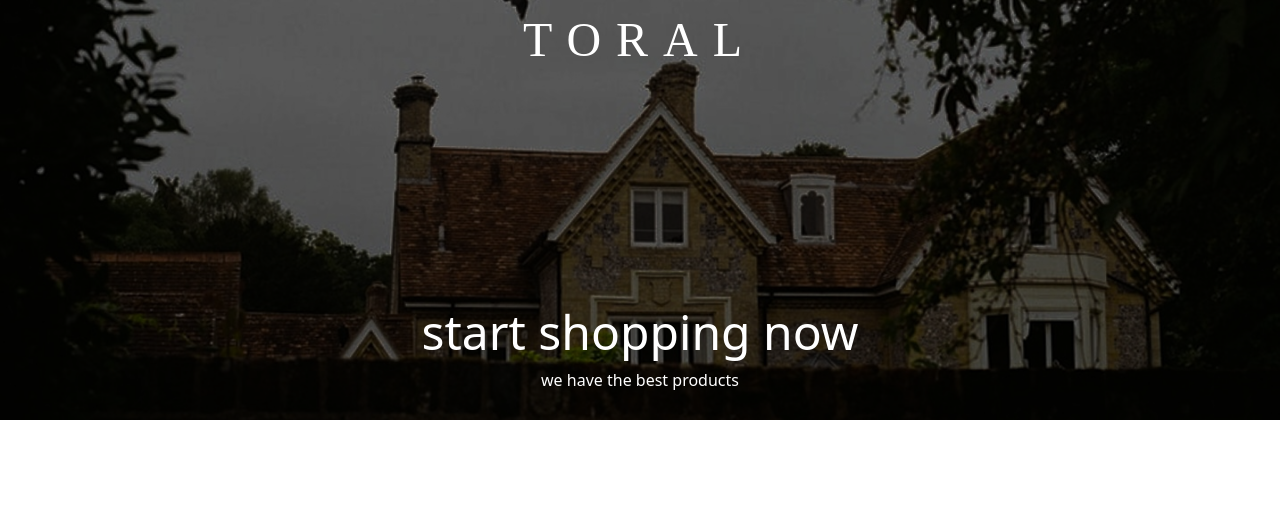
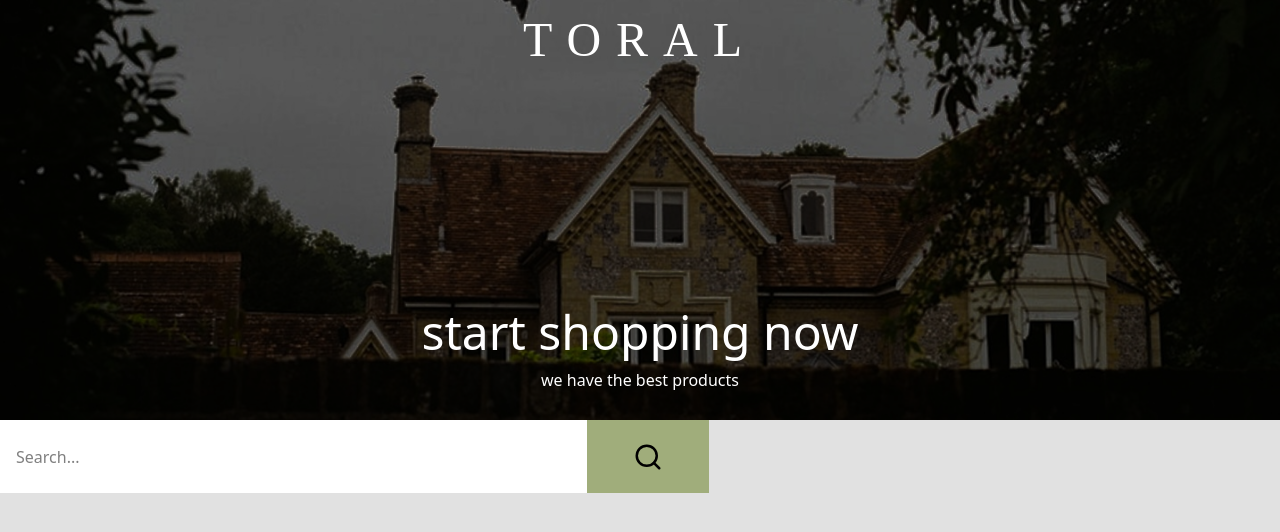
Before and after one commit to futkaneltak1243/react-shopping-cart, a React (Vite) app: page / in a window 1280 px wide. Shown: the top 532 px of the page. Built offline with nearby package versions, Linux system fonts and the light colour scheme; a web font is replaced by a local one.

Commit message:
making the searchbar

```diff
--- a/package.json
+++ b/package.json
@@ -11,6 +11,7 @@
   },
   "dependencies": {
     "@tailwindcss/vite": "^4.1.13",
+    "lucide-react": "^0.543.0",
     "react": "^19.1.1",
     "react-dom": "^19.1.1",
     "tailwindcss": "^4.1.13"
--- a/src/components/Products/Products.tsx
+++ b/src/components/Products/Products.tsx
@@ -1,6 +1,16 @@
+import SearchBar from "./SearchBar"
+
+const SearchFilters = () => {
+    return (
+        <div className="flex">
+            <SearchBar />
+        </div>
+    )
+}
+
 const Products = () => {
     return (
-        <></>
+        <SearchFilters />
     )
 }
 
--- a/src/components/Products/SearchBar/SearchBar.tsx
+++ b/src/components/Products/SearchBar/SearchBar.tsx
@@ -1,6 +1,26 @@
+import { Search } from 'lucide-react';
+
+
+const SearchInput = () => {
+    return (
+        <input type="text" placeholder="Search..." className="lg:w-[587px] lg:h-[73px] w-[240px] h-[30px] bg-white pl-4 focus:outline-none" />
+    )
+}
+
+const SearchButton = () => {
+    return (
+        <button className="bg-[#A0AD7B] w-[50px] h-[30px] lg:w-[122px] lg:h-[73px] flex justify-center items-center">
+            <Search size={30} />
+        </button>
+    )
+}
+
 const SearchBar = () => {
     return (
-        <></>
+        <div className="flex">
+            <SearchInput />
+            <SearchButton />
+        </div>
     )
 }
 export default SearchBar
--- a/src/index.css
+++ b/src/index.css
@@ -6,3 +6,7 @@
   --font-instrument: "Instrument Serif", serif;
 
 }
+
+body {
+  background-color: rgb(225, 225, 225);
+}
```
Also changed, not shown: 1 other file (tests, documents, lock files or other folders).
